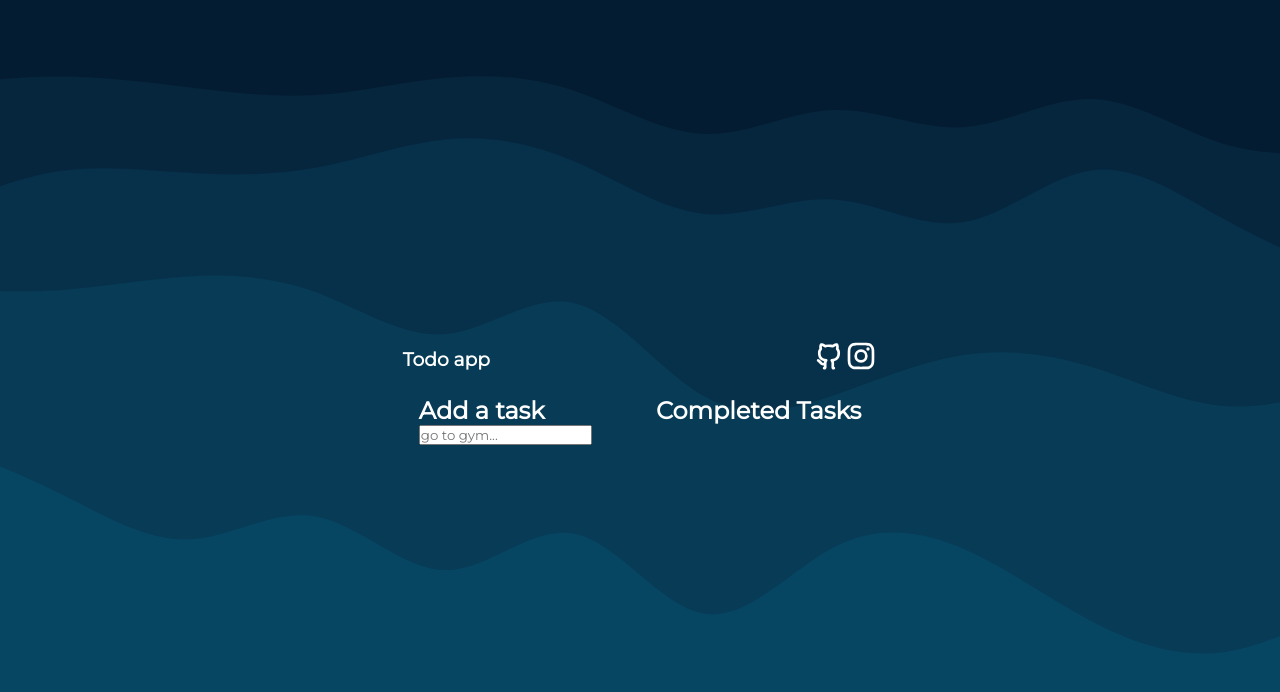
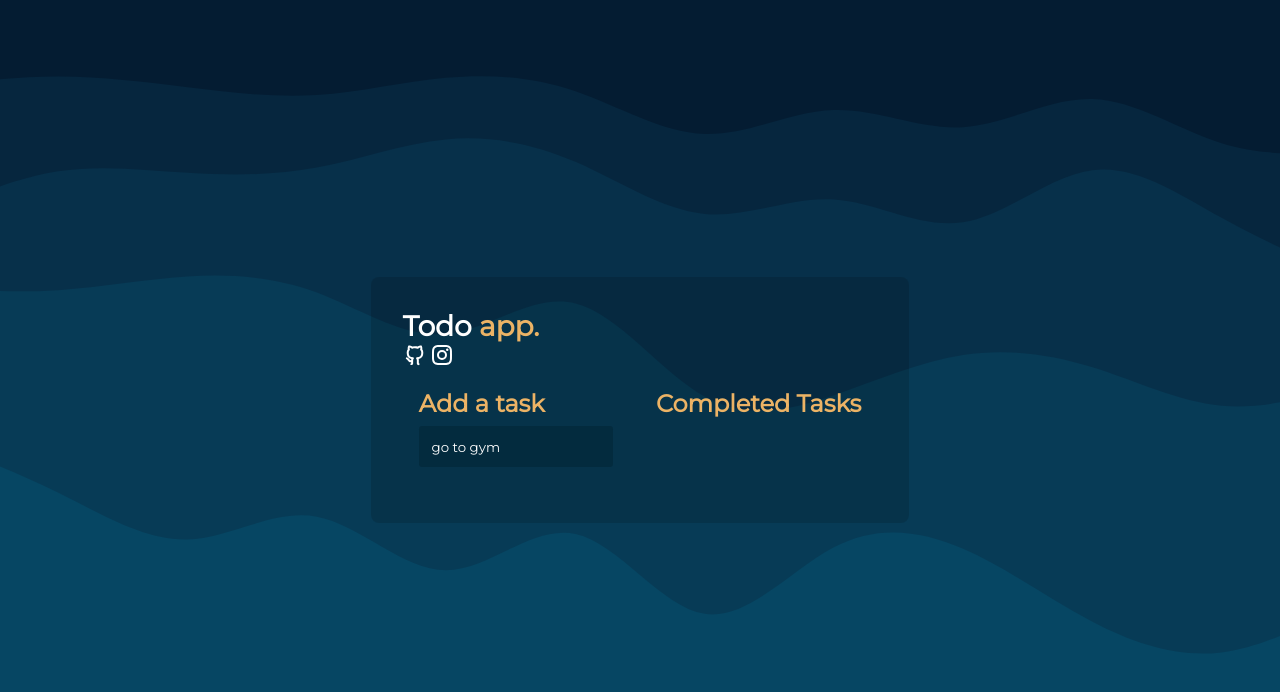
Before and after one commit to Sxnty/to-do, a React (Vite) app: page / in a window 1280 px wide. Shown: the top 692 px of the page. Built offline with nearby package versions, Linux system fonts and the light colour scheme.

Commit message:
changed some ui things and stylized

```diff
--- a/src/components/Header.jsx
+++ b/src/components/Header.jsx
@@ -1,15 +1,23 @@
-import React from 'react'
+import React from "react";
 import { RiGithubLine, RiInstagramLine } from "react-icons/ri";
 function Header() {
   return (
     <nav>
-        <h1>Todo app</h1>
-        <ul className="nav__items">
-            <li><a href="https://github.com/Sxnty"> <RiGithubLine/> </a></li>
-            <li><a href="https://www.instagram.com/sxnty29/"><RiInstagramLine/></a></li>
-        </ul>
+      <h1>Todo <span>app.</span></h1>
+      <ul className="nav__items">
+        <li>
+          <a href="https://github.com/Sxnty">
+            <RiGithubLine />
+          </a>
+        </li>
+        <li>
+          <a href="https://www.instagram.com/sxnty29/">
+            <RiInstagramLine />
+          </a>
+        </li>
+      </ul>
     </nav>
-  )
+  );
 }
 
-export default Header
+export default Header;
--- a/src/components/TasksList.jsx
+++ b/src/components/TasksList.jsx
@@ -21,8 +21,7 @@ function TasksList({ tasks, setTasks, setCompleted, completedTasks }) {
         .map((e) => {
           return (
             <div className="task__card" key={e.title}>
-              <h2>{e.title}</h2>
-              <h3>{e.status ? "Completed" : "Uncompleted"}</h3>
+              <h3>{e.title}</h3>
               <RiCheckboxCircleLine onClick={() => onClickHandle(e.title)} />
             </div>
           );
--- a/src/components/Todo.jsx
+++ b/src/components/Todo.jsx
@@ -2,6 +2,7 @@ import React from "react";
 import { useState } from "react";
 import TasksList from "./TasksList";
 import CompletedTasks from "./CompletedTasks";
+import { RiEnglishInput } from "react-icons/ri";
 
 function Todo() {
   const [tasks, setTasks] = useState([]);
@@ -28,7 +29,7 @@ function Todo() {
             <h2>Add a task</h2>
             <input
               type="text"
-              placeholder="go to gym..."
+              placeholder='go to gym'
               onChange={onChangeHandle}
             />
           </form>
--- a/src/styles/_partials/_hero.scss
+++ b/src/styles/_partials/_hero.scss
@@ -8,22 +8,34 @@
   place-content: center;
   align-items: center;
   .hero__main {
+    border-radius: 0.5rem;
+    background-color: rgba(0, 0, 0, 0.128);
     padding: 2rem;
     display: flex;
     flex-direction: column;
     place-content: center;
     align-items: center;
     nav {
+      color: white;
+      font-size: 1.5rem;
       display: flex;
+      flex-direction: column;
+      width: 100%;
+      span {
+        color: #ecb365;
+      }
+      ul {
+        gap: 0.2rem;
+        display: flex;
+        align-items: center;
         text-align: center;
-            align-items: center;
-            justify-content: space-between;
-            width: 100%;
-            ul {
-                display: flex;
-                justify-content: center;
-                align-items: center;
-                font-size: 2rem;
+        font-size: 1.5rem;
+        li {
+          transition: color 250ms;
+          :hover {
+            color: #ecb365;
+          }
+        }
         svg {
           color: white;
         }
@@ -34,7 +46,36 @@
       display: grid;
       grid-template-columns: 1fr 1fr;
       gap: 2rem;
-            height: fit-content;
+      h2 {
+        color: #ecb365;
+      }
+      .task__card {
+        padding: 1rem 0;
+        display: flex;
+        justify-content: space-between;
+        align-items: center;
+        h3 {
+            max-width: 80%;
+        }
+      }
+      .tasks__actives {
+        form {
+            input {
+                padding: .8rem;
+                margin: .5rem 0;
+                border-radius: .2rem;
+                border: none;
+                background-color: #04293abe;
+                color: white;
+                &::placeholder {
+                    color: white;
                 }
             }
         }
+        p {
+          color: black;
+        }
+      }
+    }
+  }
+}
--- a/src/styles/_partials/_reset.scss
+++ b/src/styles/_partials/_reset.scss
@@ -1,3 +1,4 @@
+
 * {
     padding: 0;
     margin: 0;
--- a/src/styles/main.css
+++ b/src/styles/main.css
@@ -19,6 +19,8 @@
   align-items: center;
 }
 .hero .hero__main {
+  border-radius: 0.5rem;
+  background-color: rgba(0, 0, 0, 0.128);
   padding: 2rem;
   display: flex;
   flex-direction: column;
@@ -26,17 +28,27 @@
   align-items: center;
 }
 .hero .hero__main nav {
+  color: white;
+  font-size: 1.5rem;
   display: flex;
-  text-align: center;
-  align-items: center;
-  justify-content: space-between;
+  flex-direction: column;
   width: 100%;
 }
+.hero .hero__main nav span {
+  color: #ecb365;
+}
 .hero .hero__main nav ul {
+  gap: 0.2rem;
   display: flex;
-  justify-content: center;
   align-items: center;
-  font-size: 2rem;
+  text-align: center;
+  font-size: 1.5rem;
+}
+.hero .hero__main nav ul li {
+  transition: color 250ms;
+}
+.hero .hero__main nav ul li :hover {
+  color: #ecb365;
 }
 .hero .hero__main nav ul svg {
   color: white;
@@ -46,6 +58,33 @@
   display: grid;
   grid-template-columns: 1fr 1fr;
   gap: 2rem;
-  height: -moz-fit-content;
-  height: fit-content;
+}
+.hero .hero__main .hero__tasklist h2 {
+  color: #ecb365;
+}
+.hero .hero__main .hero__tasklist .task__card {
+  padding: 1rem 0;
+  display: flex;
+  justify-content: space-between;
+  align-items: center;
+}
+.hero .hero__main .hero__tasklist .task__card h3 {
+  max-width: 80%;
+}
+.hero .hero__main .hero__tasklist .tasks__actives form input {
+  padding: 0.8rem;
+  margin: 0.5rem 0;
+  border-radius: 0.2rem;
+  border: none;
+  background-color: rgba(4, 41, 58, 0.7450980392);
+  color: white;
+}
+.hero .hero__main .hero__tasklist .tasks__actives form input::-moz-placeholder {
+  color: white;
+}
+.hero .hero__main .hero__tasklist .tasks__actives form input::placeholder {
+  color: white;
+}
+.hero .hero__main .hero__tasklist .tasks__actives p {
+  color: black;
 }/*# sourceMappingURL=main.css.map */
```
Also changed, not shown: 1 other file (tests, documents, lock files or other folders). Lines whose indentation alone changed are shown as unchanged.
